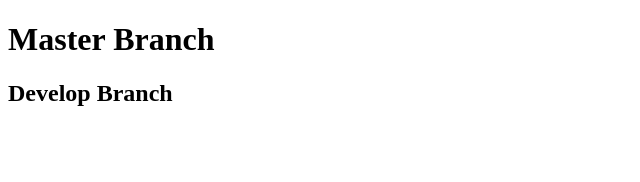
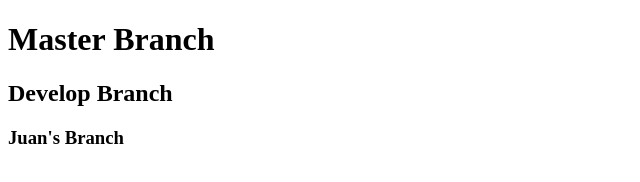
Before and after one commit to JED-SoftCoder/TeamGIT, a plain HTML site: page index.html in a window 1280 px wide. Shown: the whole page, without its empty margins (0-640 px from the left). Drawn offline with Linux system fonts and the light colour scheme.

Commit message:
Juan's branch

```diff
--- a/index.html
+++ b/index.html
@@ -10,6 +10,7 @@
 
     <h1>Master Branch</h1>
     <h2>Develop Branch</h2>
+    <h3>Juan's  Branch</h3>
 
 </body>
 </html>
```
